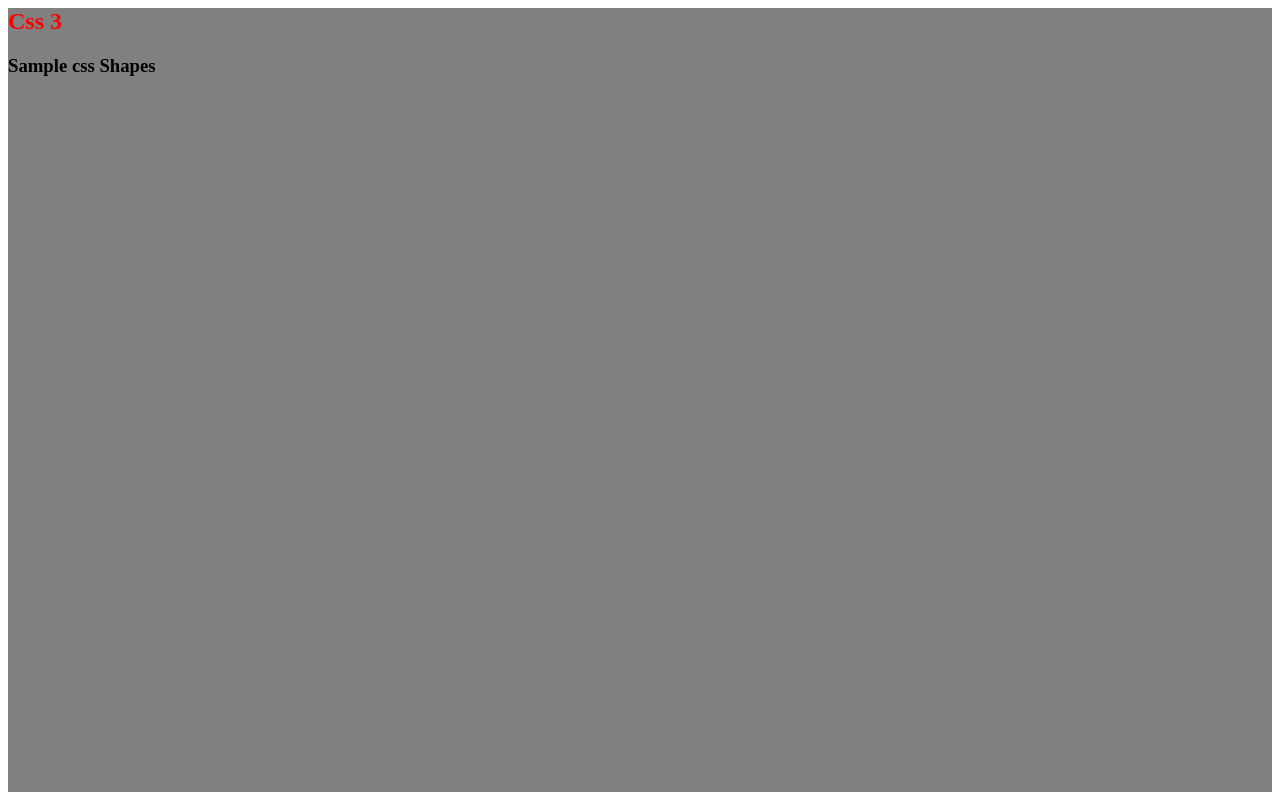
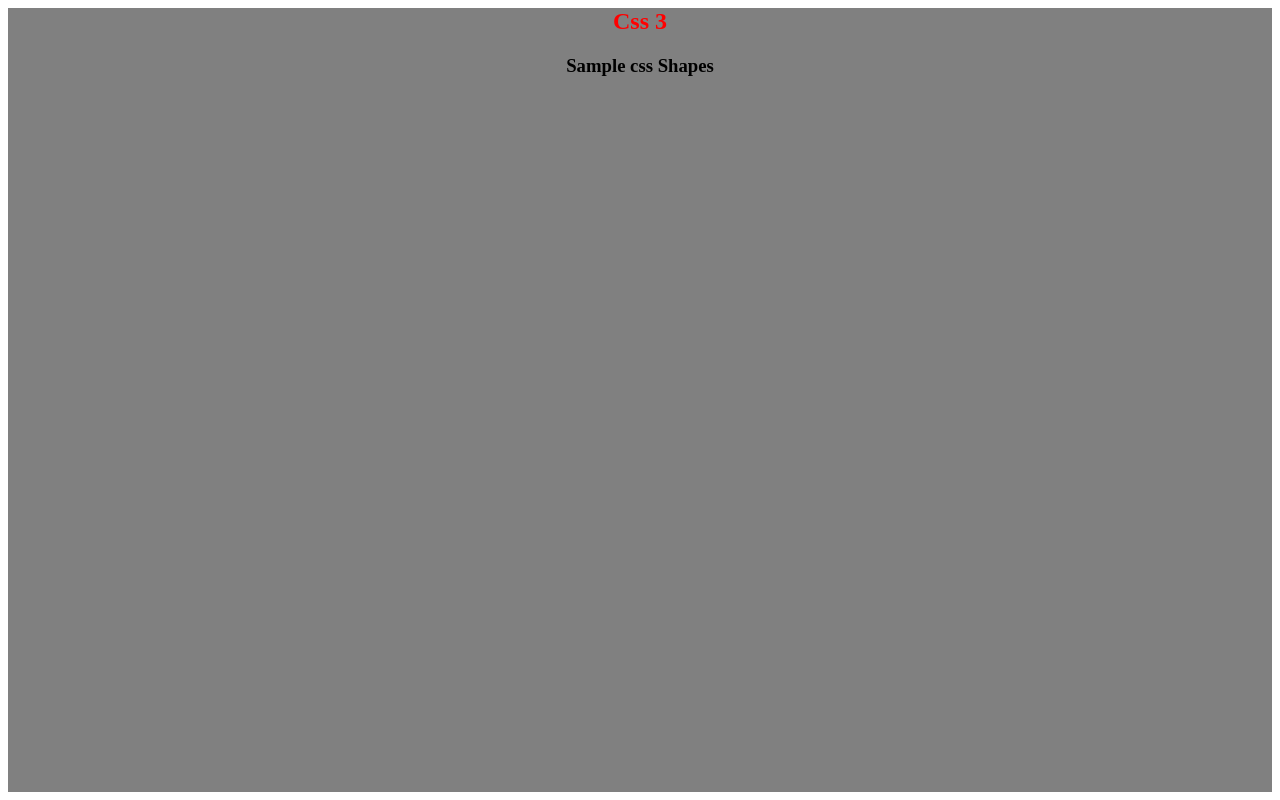
Before and after one commit to Quantumke/css3, a PHP site: page /public_html/index.html in a window 1280 px wide. Run offline with PHP 8.4, Linux system fonts and the light colour scheme.

Commit message:
Changes css

```diff
--- a/public_html/css/style.css
+++ b/public_html/css/style.css
@@ -3,5 +3,7 @@
 	background: grey;
 	width: 100%;
 	height: 100%;
-
 }
+.title{
+	text-align: center;
+}
```
